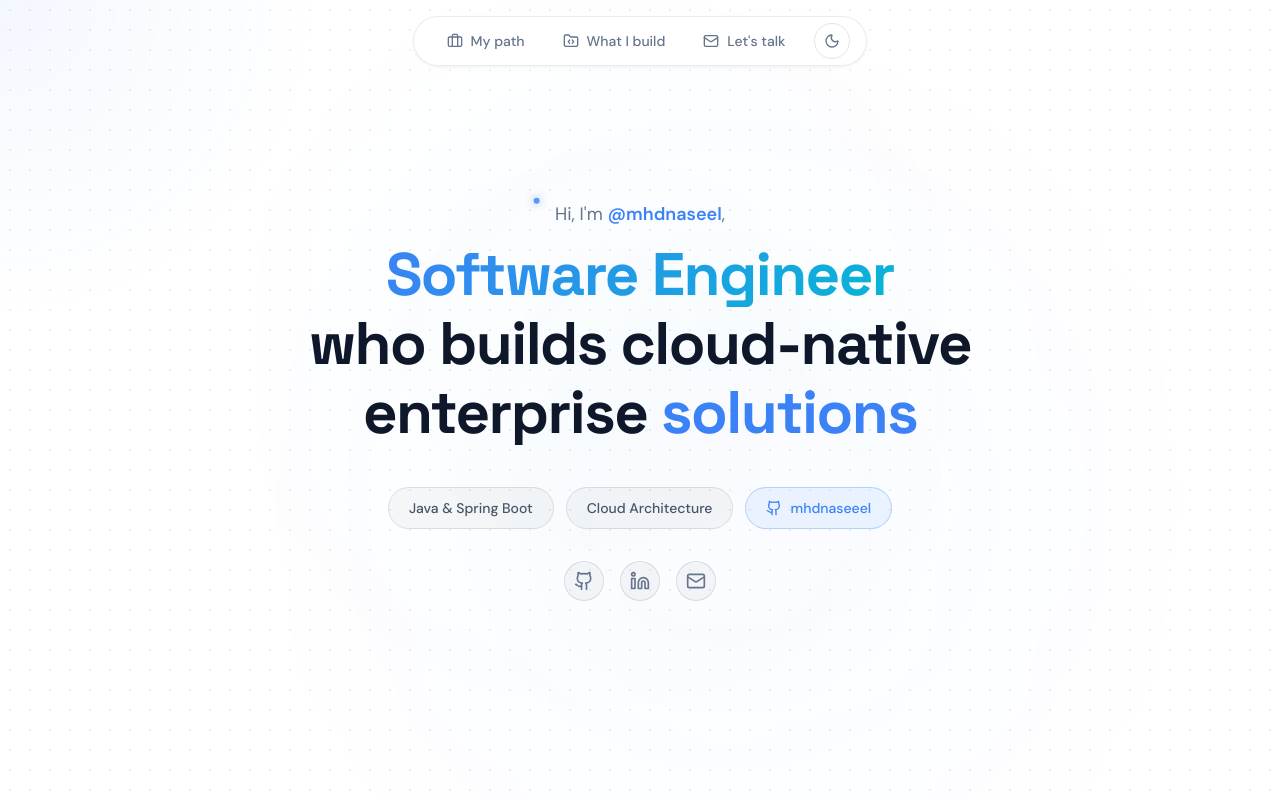
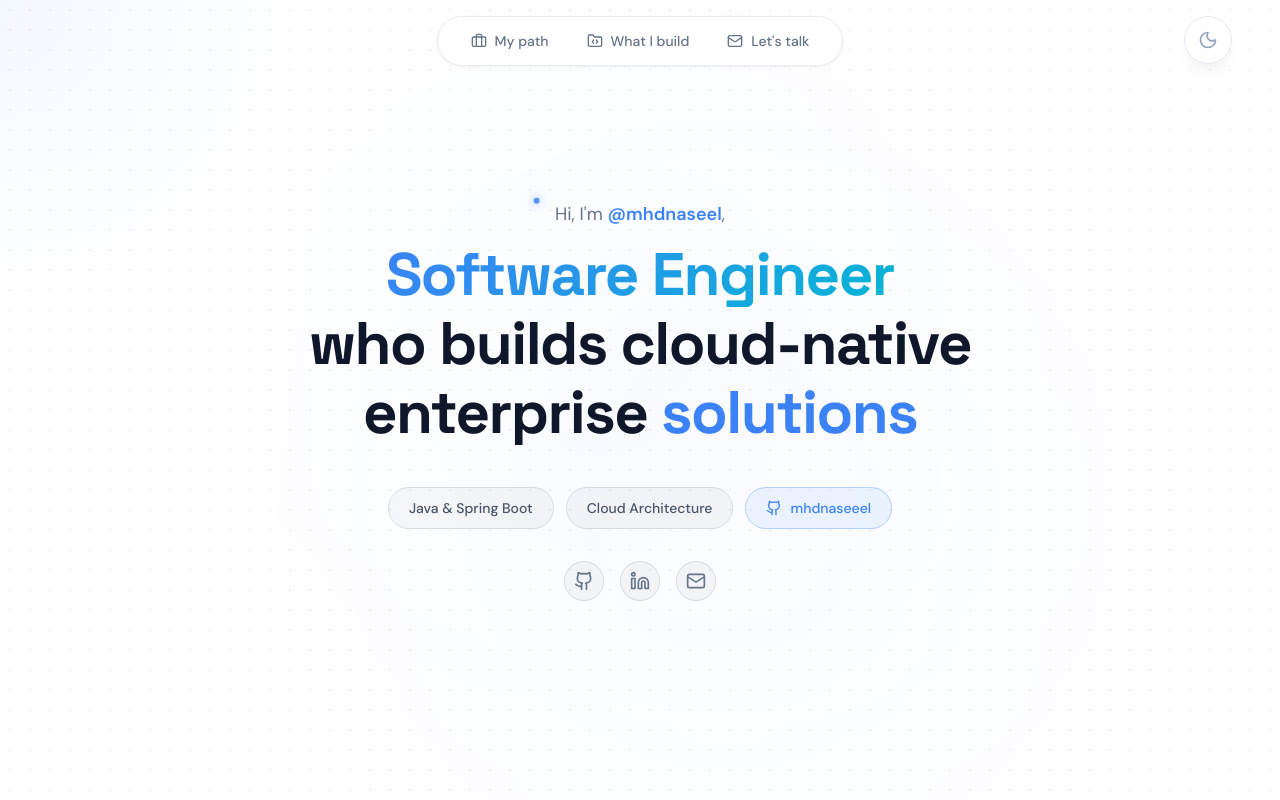
Before and after one commit to mhdnaseeel/mhdnaseeel, a React (Vite) app: page / in a window 1280 px wide. Both pictures are taken after a click on the button "Toggle theme". Shown: the top 800 px of the page. Built offline with nearby package versions, Linux system fonts and the light colour scheme.

Commit message:
feat: optimize and align dark mode theme toggle UI

```diff
--- a/src/App.jsx
+++ b/src/App.jsx
@@ -4,12 +4,14 @@ import Home from './pages/Home';
 import ProjectDetail from './pages/ProjectDetail';
 import Footer from './components/Footer';
 import CursorGlow from './components/CursorGlow';
+import ThemeToggle from './components/ThemeToggle';
 
 function App() {
   return (
     <Router>
       <div className="min-h-screen relative">
         <CursorGlow />
+        <ThemeToggle />
 
         {/* Ambient side glow strips */}
         <div className="side-glow-left"></div>
--- a/src/components/Navbar.jsx
+++ b/src/components/Navbar.jsx
@@ -1,25 +1,14 @@
 import { useState, useEffect } from 'react';
-import { Briefcase, FolderCode, Mail, Sun, Moon } from 'lucide-react';
+import { Briefcase, FolderCode, Mail } from 'lucide-react';
 
 const Navbar = () => {
   const [scrolled, setScrolled] = useState(false);
-  const [darkMode, setDarkMode] = useState(true);
 
   useEffect(() => {
     const handleScroll = () => setScrolled(window.scrollY > 20);
     window.addEventListener('scroll', handleScroll);
     return () => window.removeEventListener('scroll', handleScroll);
   }, []);
-
-  useEffect(() => {
-    if (darkMode) {
-      document.documentElement.classList.add('dark');
-      document.documentElement.classList.remove('light');
-    } else {
-      document.documentElement.classList.add('light');
-      document.documentElement.classList.remove('dark');
-    }
-  }, [darkMode]);
 
   const navLinks = [
     { name: 'My path', href: '#experience', icon: <Briefcase className="w-4 h-4" /> },
@@ -28,8 +17,8 @@ const Navbar = () => {
   ];
 
   return (
-    <div className="fixed w-full top-0 z-50 flex justify-center px-4 pt-4 transition-all duration-300">
-      <nav className={`transition-all duration-500 ${
+    <div className="fixed w-full top-0 z-50 flex justify-center px-4 pt-4 transition-all duration-300 pointer-events-none">
+      <nav className={`pointer-events-auto transition-all duration-500 ${
         scrolled
           ? 'bg-[#131c31]/90 backdrop-blur-xl shadow-lg shadow-black/20 border-white/[0.08]'
           : 'bg-transparent border-transparent'
@@ -47,18 +36,7 @@ const Navbar = () => {
             </a>
           ))}
 
-          {/* Dark mode toggle */}
-          <button
-            onClick={() => setDarkMode(!darkMode)}
-            className="ml-2 w-9 h-9 rounded-full flex items-center justify-center text-slate-400 hover:text-white hover:bg-white/[0.05] border border-white/[0.08] transition-all"
-            aria-label="Toggle theme"
-          >
-            {darkMode ? (
-              <Sun className="w-4 h-4" />
-            ) : (
-              <Moon className="w-4 h-4" />
-            )}
-          </button>
+
         </div>
       </nav>
     </div>
--- /dev/null
+++ b/src/components/ThemeToggle.jsx
@@ -0,0 +1,38 @@
+import { useState, useEffect } from 'react';
+import { Sun, Moon } from 'lucide-react';
+
+const ThemeToggle = () => {
+  const [darkMode, setDarkMode] = useState(true);
+
+  useEffect(() => {
+    if (darkMode) {
+      document.documentElement.classList.add('dark');
+      document.documentElement.classList.remove('light');
+    } else {
+      document.documentElement.classList.add('light');
+      document.documentElement.classList.remove('dark');
+    }
+  }, [darkMode]);
+
+  return (
+    <div className="fixed top-4 right-6 xl:right-12 z-[60]">
+      <button
+        onClick={() => setDarkMode(!darkMode)}
+        className={`w-12 h-12 rounded-full flex items-center justify-center backdrop-blur-xl shadow-lg transition-all hover:scale-110 border ${
+          darkMode
+            ? 'bg-[#131c31]/90 shadow-black/20 text-slate-400 hover:text-white border-white/[0.08] hover:border-white/[0.15]'
+            : 'bg-white/90 shadow-black/5 text-slate-500 hover:text-slate-800 border-slate-200 hover:border-slate-300'
+        }`}
+        aria-label="Toggle theme"
+      >
+        {darkMode ? (
+          <Sun className="w-5 h-5" />
+        ) : (
+          <Moon className="w-5 h-5" />
+        )}
+      </button>
+    </div>
+  );
+};
+
+export default ThemeToggle;
```
